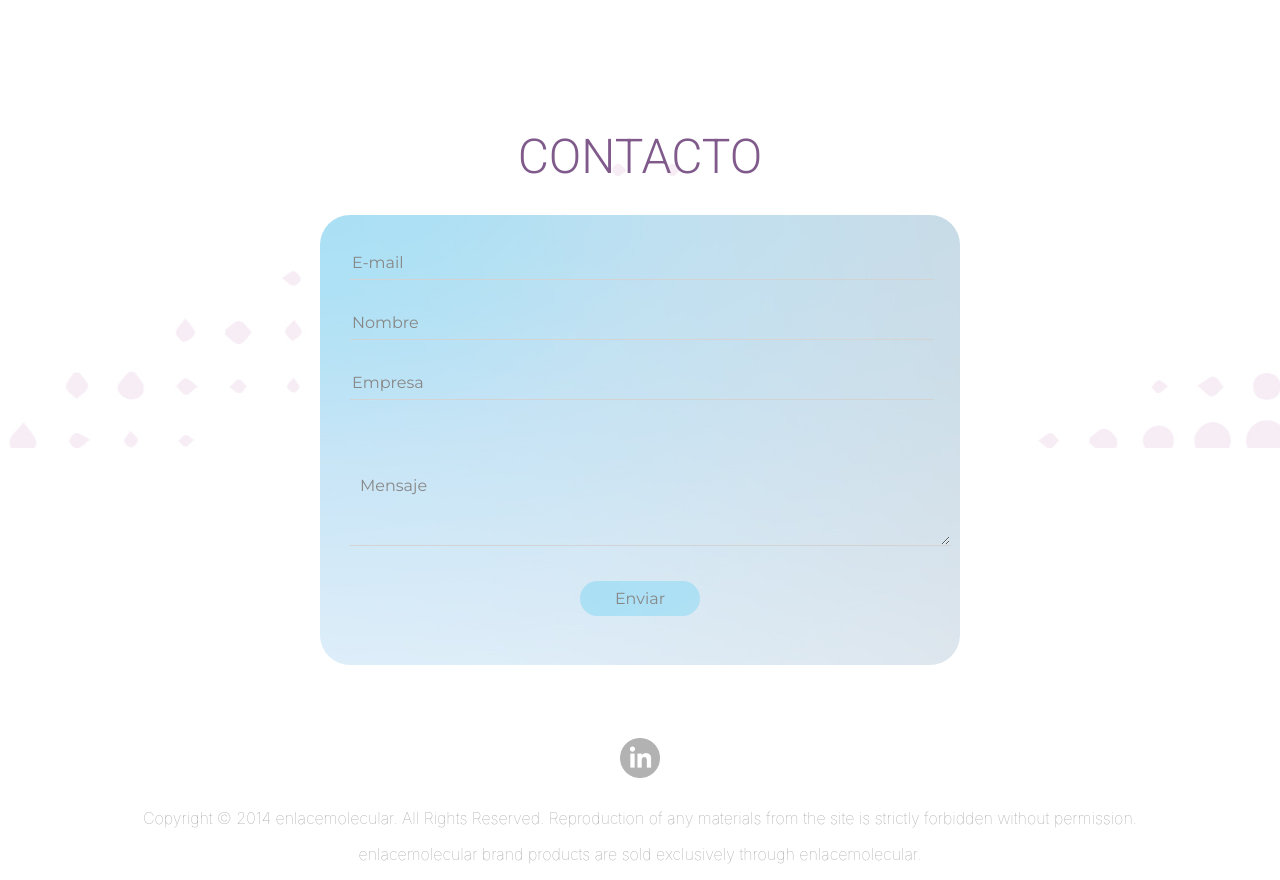
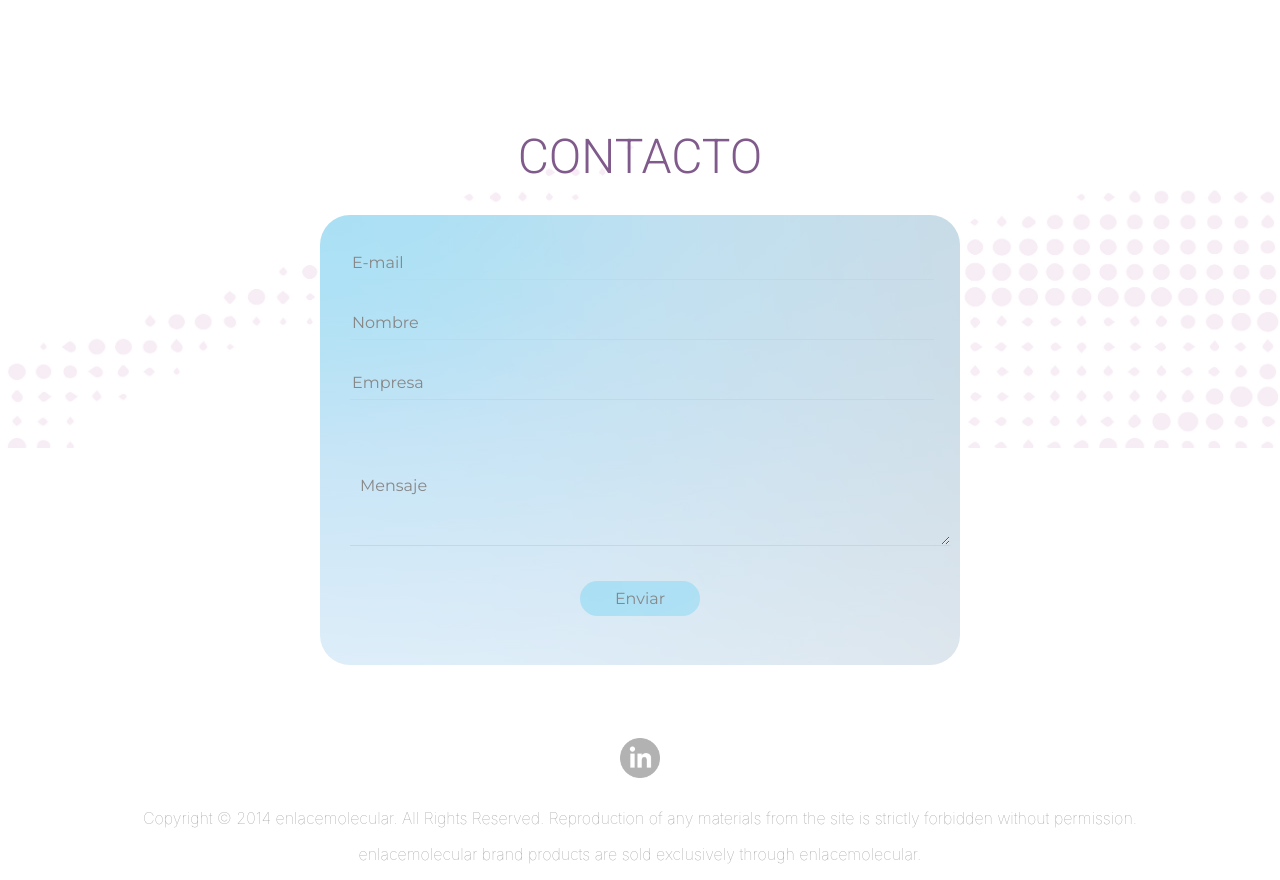
Before and after one commit to MelanieLiendo/EnlaceMolecular, a React (Create React App) app in the folder client/: page / in a window 1280 px wide. Shown: the part 5980-6860 px from the top of the page. Built offline with nearby package versions, Linux system fonts and the light colour scheme.

Commit message:
puntitos

```diff
--- a/client/src/App.css
+++ b/client/src/App.css
@@ -903,6 +903,8 @@
 .puntitos{
   height: 40vh;
   background-image: url(./images/fondoContacto.jpg);
+  background-size: 100% 60vh;
+  background-repeat: no-repeat;
   background-position: top;
 }
 
```
